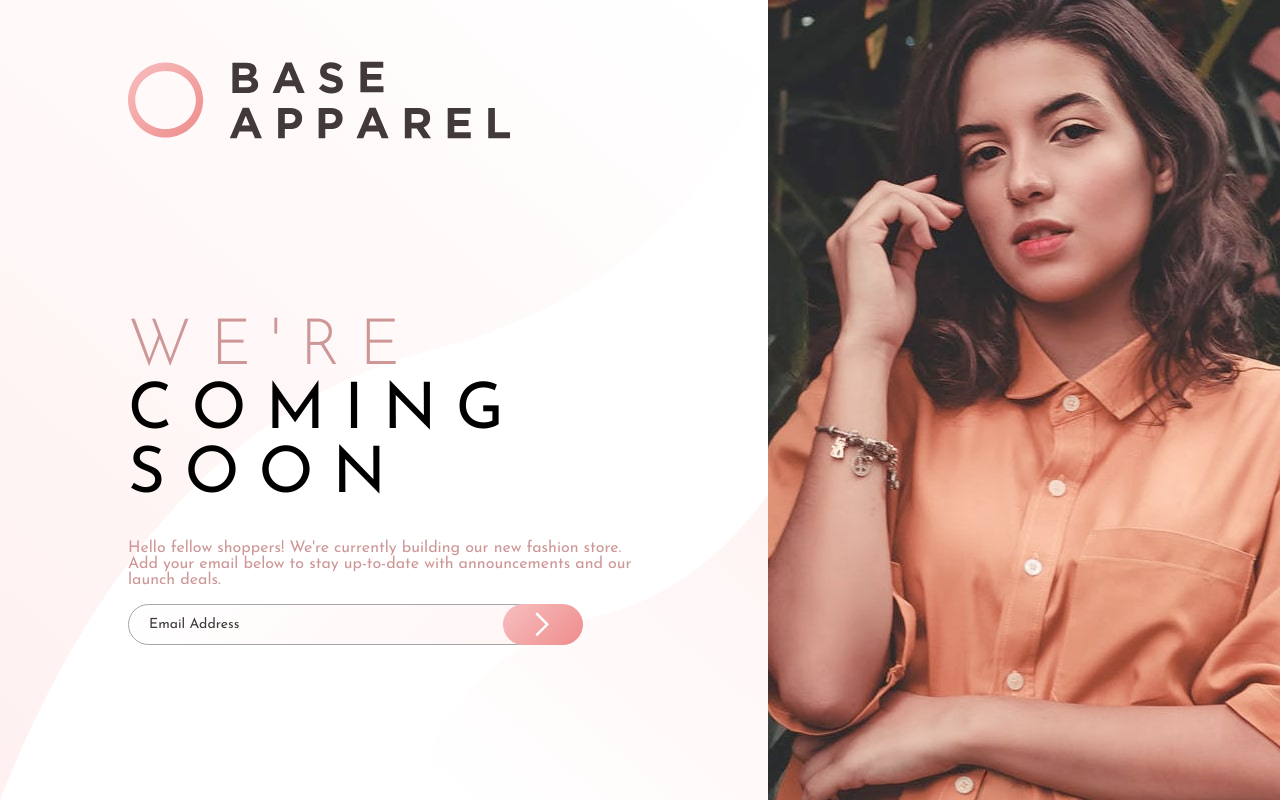
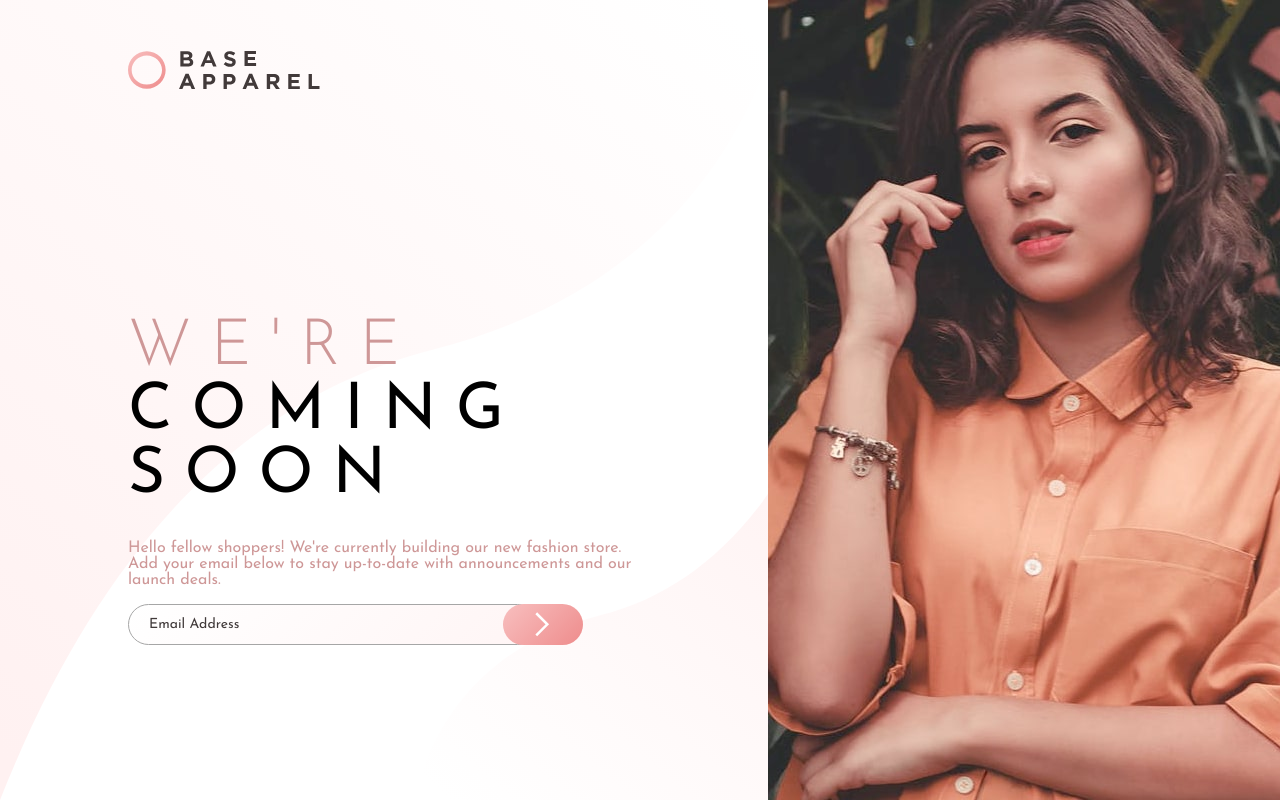
Before and after one commit to codemayank17/Frontend-Mentor-Base-Apparel-coming-soon-page, a plain HTML site: page index.html in a window 1280 px wide. Drawn offline with Linux system fonts and the light colour scheme.

Commit message:
changed lgo height

```diff
--- a/style.scss
+++ b/style.scss
@@ -36,15 +36,14 @@ body {
 
   .header {
     display: flex;
-    padding: 20px 8rem;
+    padding: 10px 8rem;
     margin-top: 40px;
     grid-area: header;
+    img {
+      height: 40px;
+    }
     @media only screen and (max-width: 768px) {
       padding: 10px 1rem;
-
-      img {
-        height: 50px;
-      }
     }
   }
 
```
Also changed, not shown: style.css, 1 other file.
